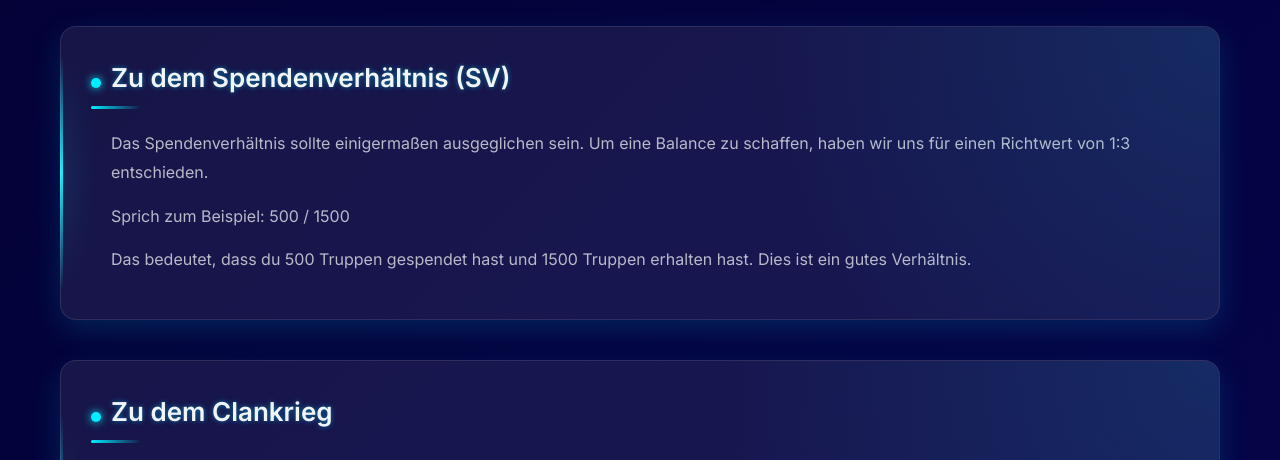
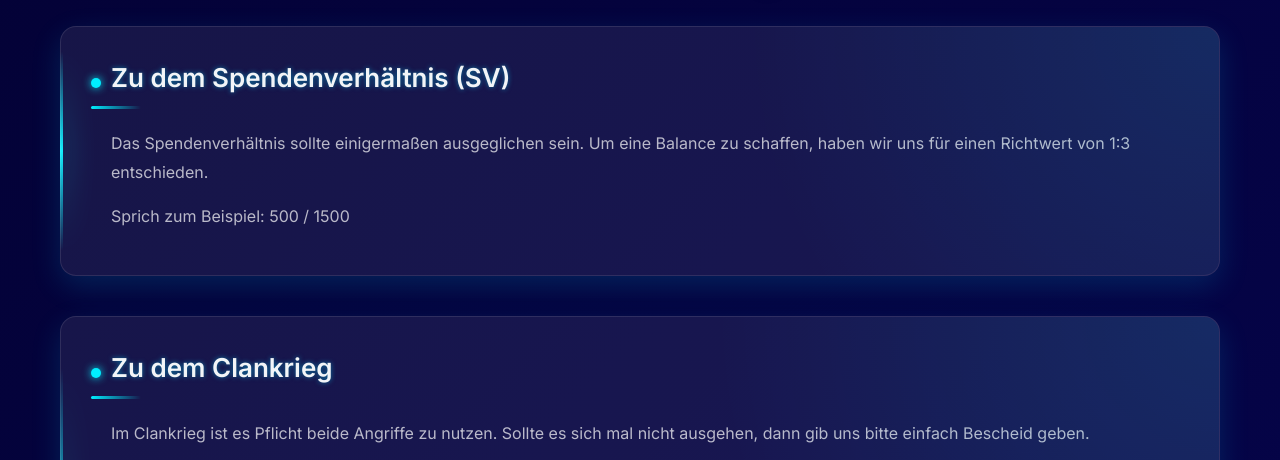
Before and after one commit to Die-Krieger/COC-Page, a plain HTML site: page regeln.html in a window 1280 px wide. Shown: the part 295-755 px from the top of the page. Drawn offline with Linux system fonts and the light colour scheme.

Commit message:
Adjust rules

```diff
--- a/regeln.html
+++ b/regeln.html
@@ -55,8 +55,6 @@
                         <p>Das Spendenverhältnis sollte einigermaßen ausgeglichen sein. Um eine Balance zu schaffen,
                             haben wir uns für einen Richtwert von 1:3 entschieden.</p>
                         <p>Sprich zum Beispiel: 500 / 1500</p>
-                        <p>Das bedeutet, dass du 500 Truppen gespendet hast und 1500 Truppen erhalten hast. Dies ist ein
-                            gutes Verhältnis.</p>
                     </div>
                 </div>
             </section>
```
